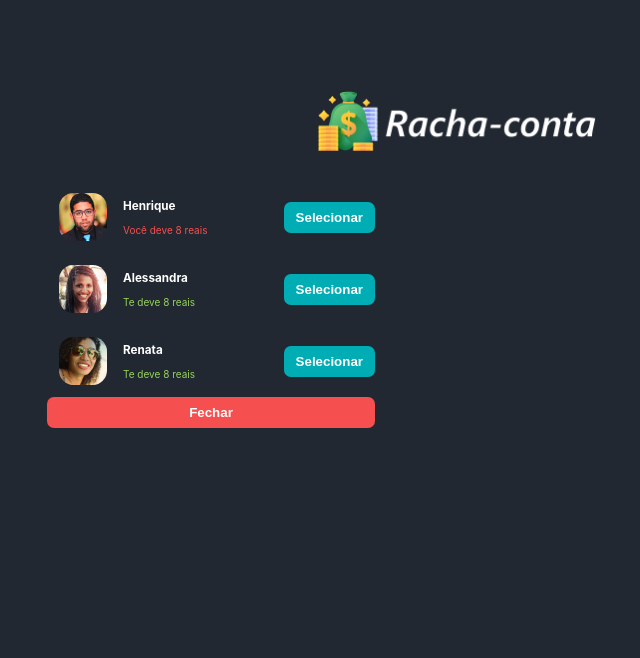
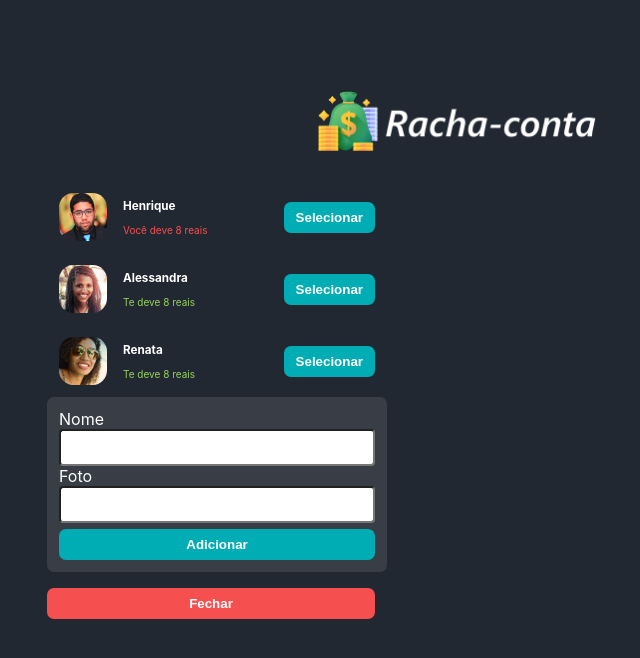
Before and after one commit to Gui089/Racha-Conta, a React (Vite) app: page / in a window 1280 px wide. Both pictures are taken after a click on the button "Adicionar amigo(a)". Shown: the top 658 px of the page, without its empty margins (183-823 px from the left). Built offline with nearby package versions, Linux system fonts and the light colour scheme.

Commit message:
form add friend add

```diff
--- a/src/Components/Container.jsx
+++ b/src/Components/Container.jsx
@@ -53,6 +53,15 @@ const Container = ({
             </li>
           );
         })}
+        {showFormAddFriend && (
+          <form className="form-add-friend">
+            <label>Nome</label>
+            <input type="text" />
+            <label>Foto</label>
+            <input type="text" />
+            <button className="button">Adicionar</button>
+          </form>
+        )}
         <button
           onClick={handleClickAddFriend}
           className={`button ${showFormAddFriend ? "button-close" : ""}`}
```
